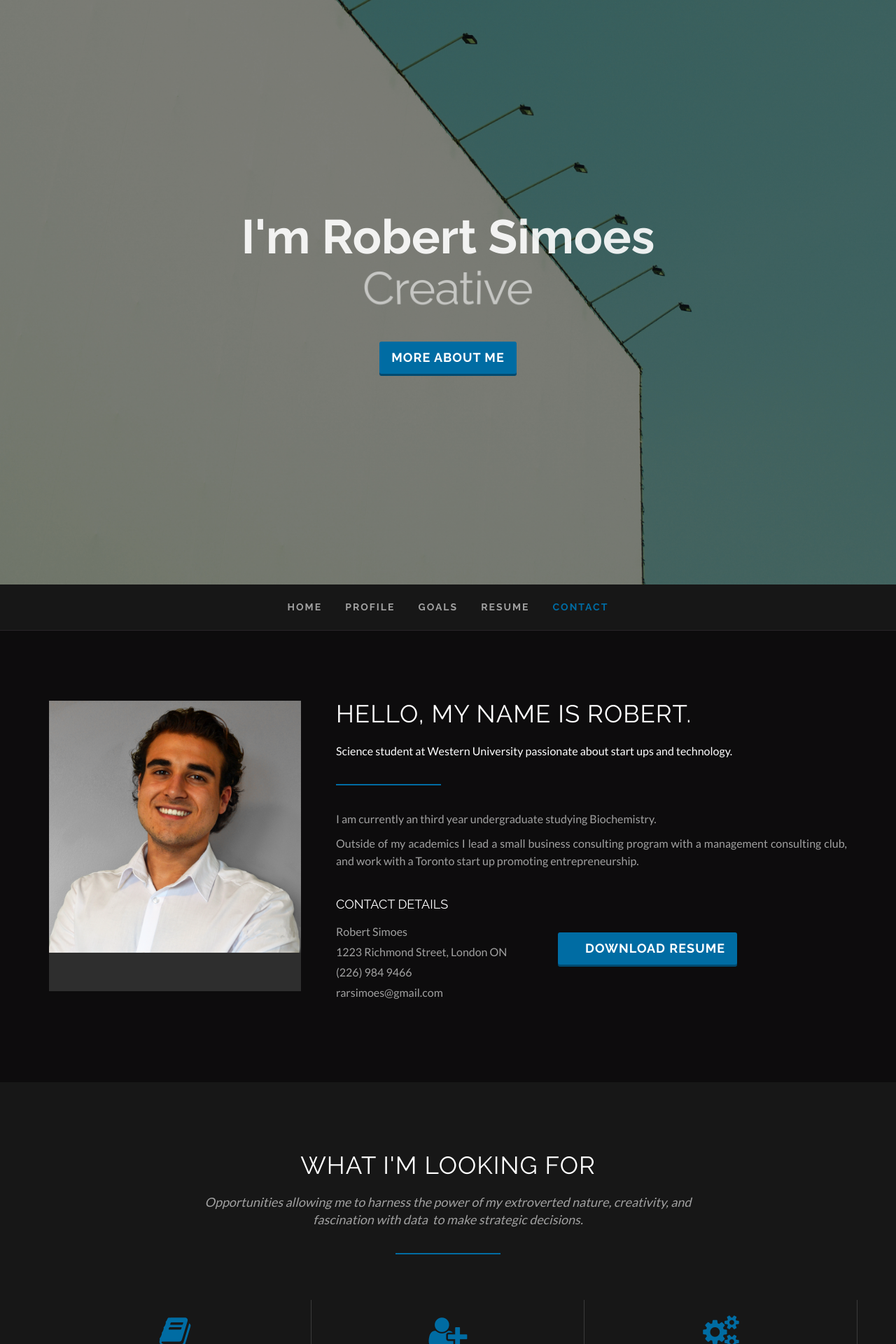
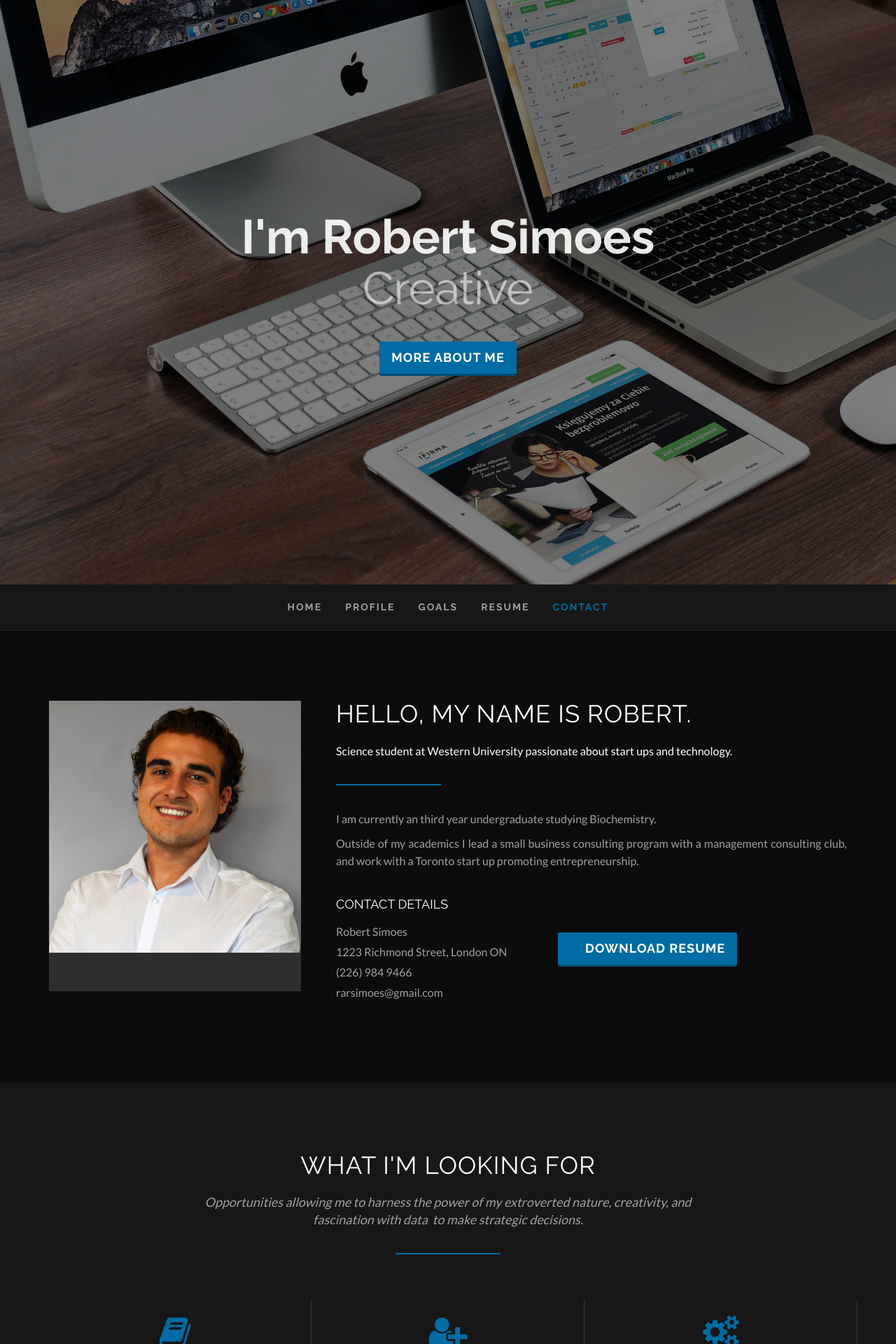
Before and after one commit to clearcareer/RobertSimoes, a Jekyll site: the page built from index.html, in a window 1280 px wide. Shown: the top 1920 px of the page at 70% size. Built offline with Jekyll 4.4.1, drawn with Linux system fonts in a browser that asks for light colours; some web fonts are replaced.

Commit message:
Updated '/index.html' via CloudCannon

```diff
--- a/index.html
+++ b/index.html
@@ -5,11 +5,11 @@
 full_name: Robert Simoes
 email: rarsimoes@gmail.com
 profilepic_path: /assets/images/current linked copy.png
-background_image_path: /assets/images/portfolio/mheiderich_studien_020.jpg
+background_image_path: /assets/images/portfolio/macbook-606763_1920.jpg
 upload_resume_path: /contact/resume_robert_simoes.pdf
 occupations:
   - title: Creative
-  - title: Professional
+  - title: Leader
   - title: Tech Enthusiast
 goals:
   - name: Learn
```
